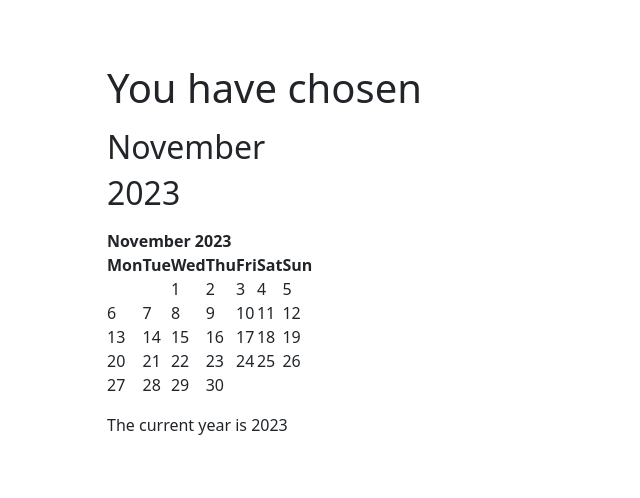
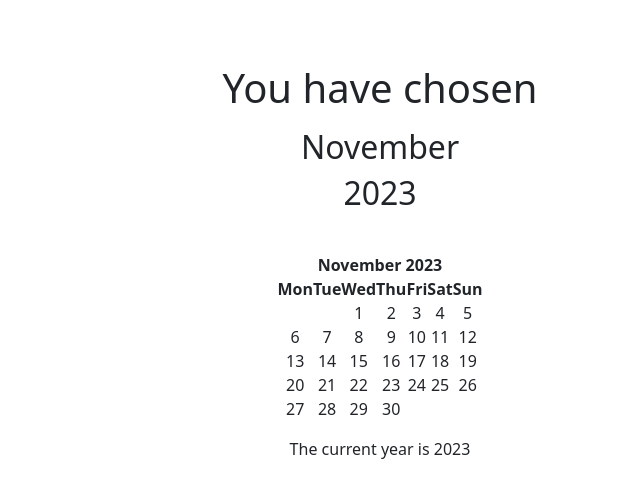
Before and after one commit to Johan-Hennius/django-calendar, a Django app: page / in a window 1280 px wide. Shown: the part 56-554 px from the top of the page, without its empty margins (260-900 px from the left). Run offline with Django 4.2, Linux system fonts and the light colour scheme.

Commit message:
Adjust bootstrap styling and alignment

```diff
--- a/events/templates/events/add_event.html
+++ b/events/templates/events/add_event.html
@@ -1,7 +1,7 @@
 {% extends 'base.html' %}
 {% block addevent %}
 
-    <center>
+<div class="w-100 text-center">
         <h1 class="mt-5">Add event</h1>
 
         {% if submitted %}
@@ -23,7 +23,6 @@
             </form>
 
         {% endif %}
-
-    </center>
+</div>
 
 {% endblock %}
--- a/events/templates/events/add_venue.html
+++ b/events/templates/events/add_venue.html
@@ -1,7 +1,7 @@
 {% extends 'base.html' %}
 {% block addvenue %}
 
-    <center>
+    <div class="w-100 text-center">
         <h1 class="mt-5">Add venue</h1>
 
         {% if submitted %}
@@ -24,6 +24,7 @@
 
         {% endif %}
 
-    </center>
+    </div>
+
 
 {% endblock %}
--- a/events/templates/events/events_list.html
+++ b/events/templates/events/events_list.html
@@ -4,7 +4,7 @@
 <h1>Events</h1>
 
 {% for event in event_list %}
-<div class="card text-center my-5">
+<div class="card text-center my-2 w-100">
     <div class="card-header">
         {{ event }}
     </div>
--- a/events/templates/events/index.html
+++ b/events/templates/events/index.html
@@ -1,14 +1,15 @@
 {% extends 'base.html' %}
 {% block content %}
 
-
+<div class="text-center d-flex flex-column justify-content-center align-items-center">
         <h1 class="my-3">You have chosen</h1>
         <h2>{{ month }}</h2>
         <h2>{{ year }}</h2>
 
-        <p class="my-3">{{ cal | safe }}</p>
+        <p class="my-3 mx-auto">{{ cal | safe }}</p>
 
         <p>The current year is {{ current_year }}</p>
+</div>
 
 
 {% endblock %}
--- a/events/templates/events/update_venue.html
+++ b/events/templates/events/update_venue.html
@@ -1,7 +1,7 @@
 {% extends 'base.html' %}
 {% block content %}
 
-
+<div class="w-100 text-center">
     <h1 class="my-3">Update {{ venue }}</h1>
     <form action="" method="POST">
         {% csrf_token %}
@@ -10,6 +10,6 @@
         <button type="submit" value="Update" class="btn btn-dark">Update</button>
 
     </form>
-
+</div>
 
 {% endblock %}
--- a/templates/base.html
+++ b/templates/base.html
@@ -48,7 +48,7 @@
 
     <section class="container">
         <div class="row my-5">
-            <div class="col-6 mx-auto">
+            <div class="col-6 mx-auto d-flex flex-column justify-content-center align-items-center">
 
                 {% block content %}
                 <!-- Calendar -->
```
